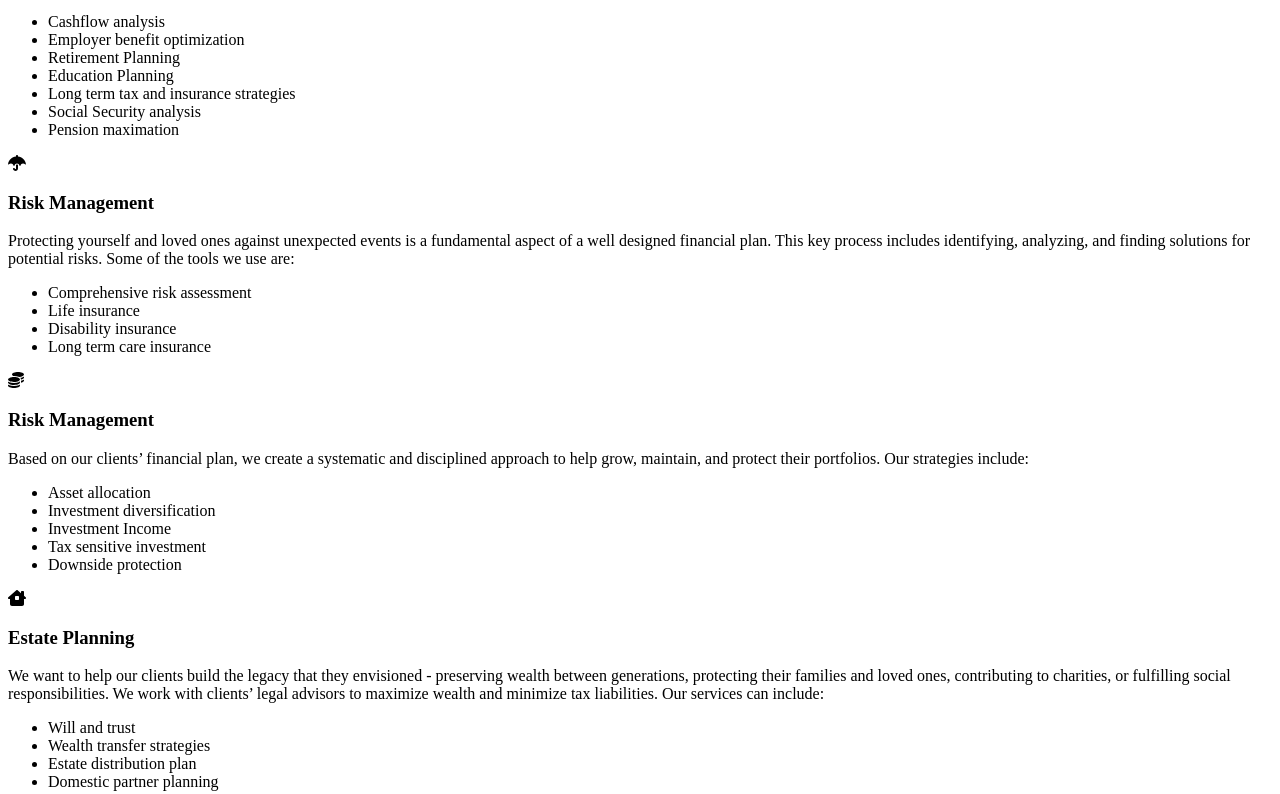
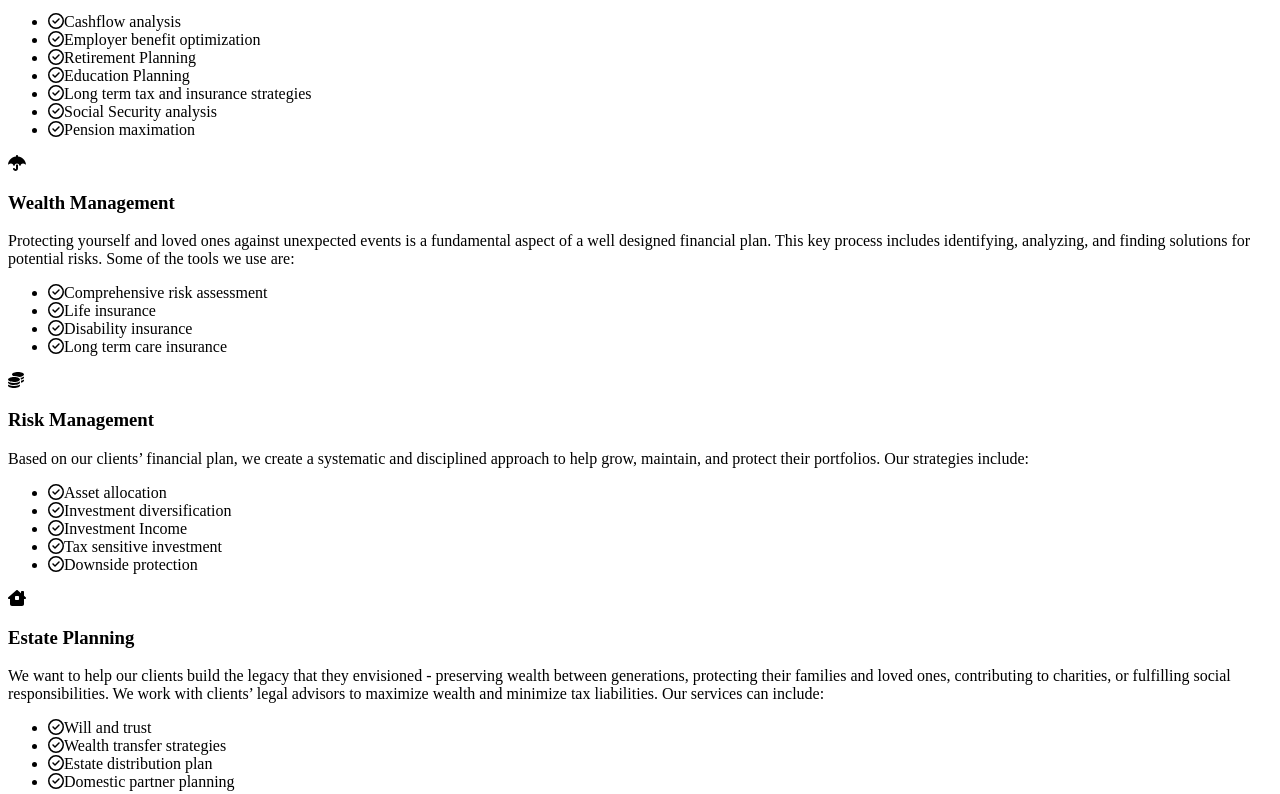
Before and after one commit to cruz02148/shawn-site, a Gatsby site: page /services in a window 1280 px wide. Shown: the part 574-1368 px from the top of the page. Built offline with nearby package versions, Linux system fonts and the light colour scheme; Gatsby itself is replaced by a stand-in of ours.

Commit message:
design update based on feedback round 2

```diff
--- a/src/components/Footer.js
+++ b/src/components/Footer.js
@@ -25,7 +25,8 @@ const Footer = () => {
             <div className='footer-contact'>
               <p>
                 <FontAwesomeIcon icon={faLocationDot} />
-                303 Wyman St, Ste 300, Waltham, MA 02451
+                303 Wyman St, Ste 300
+                <p className='contact-address-city'>Waltham MA 02451</p>
               </p>
               <p>
                 <FontAwesomeIcon icon={faPhoneAlt} />
--- a/src/components/Header.js
+++ b/src/components/Header.js
@@ -29,7 +29,7 @@ const Header = () => {
                   </div>
                   <div className='header-text'>
                     <h3>Call Us</h3>
-                    <p>781 228 1036</p>
+                    <p>(781) 228-1036</p>
                   </div>
                 </div>
               </Col>
--- a/src/components/NavigationBar.js
+++ b/src/components/NavigationBar.js
@@ -40,6 +40,7 @@ const NavigationBar = () => {
               <a className='nav-item nav-link' href='https://www.schwab.com/public/schwab/nn/login/login.html?seg=sac&lang=en'>Client Portal</a>
               <a className='nav-item nav-link' href='https://login.orionadvisor.com/login.html?s=portal&p=/portfolio/overview'>Orion Portal</a>
               <a className='nav-item nav-link' href='https://brokercheck.finra.org/'>Broker Check</a>
+              <Link className='nav-item nav-link' id='contactUsNavItem' to='/contact'>Contact Us</Link>
             </Nav>
             <div className='ml-auto'>
               <Link className='btn btn-custom' to='/contact'>Contact Us</Link>
--- a/src/pages/index.js
+++ b/src/pages/index.js
@@ -3,6 +3,10 @@ import { FontAwesomeIcon } from '@fortawesome/react-fontawesome'
 import { faCalendar, faLayerGroup, faSitemap, faArrowTrendUp } from '@fortawesome/free-solid-svg-icons'
 
 import '@fontsource/barlow'
+import '@fontsource/barlow/500.css'
+import '@fontsource/barlow/600.css'
+import '@fontsource/barlow/700.css'
+import '@fontsource/barlow/800.css'
 import '../styles/index.scss'
 
 // components
--- a/src/pages/services.js
+++ b/src/pages/services.js
@@ -4,6 +4,7 @@ import Container from 'react-bootstrap/Container'
 import Row from 'react-bootstrap/Row'
 import { FontAwesomeIcon } from '@fortawesome/react-fontawesome'
 import { faChartPie, faUmbrella, faCoins, faHouseChimneyWindow } from '@fortawesome/free-solid-svg-icons'
+import { faCheckCircle } from '@fortawesome/free-regular-svg-icons'
 
 // components
 import Footer from '../components/Footer'
@@ -30,28 +31,28 @@ const Services = () => {
                 Our objective is to outline clients’ goals, resources, concerns, and develop a comprehensive financial plan.
                 Our scope of work can include:</p>
                 <ul>
-                  <li>Cashflow analysis</li>
-                  <li>Employer benefit optimization</li>
-                  <li>Retirement Planning</li>
-                  <li>Education Planning</li>
-                  <li>Long term tax and insurance strategies</li>
-                  <li>Social Security analysis</li>
-                  <li>Pension maximation</li>
+                  <li><FontAwesomeIcon icon={faCheckCircle} />Cashflow analysis</li>
+                  <li><FontAwesomeIcon icon={faCheckCircle} />Employer benefit optimization</li>
+                  <li><FontAwesomeIcon icon={faCheckCircle} />Retirement Planning</li>
+                  <li><FontAwesomeIcon icon={faCheckCircle} />Education Planning</li>
+                  <li><FontAwesomeIcon icon={faCheckCircle} />Long term tax and insurance strategies</li>
+                  <li><FontAwesomeIcon icon={faCheckCircle} />Social Security analysis</li>
+                  <li><FontAwesomeIcon icon={faCheckCircle} />Pension maximation</li>
                 </ul>
               </div>
             </Col>
             <Col lg={6} md={6}>
               <div className='service-item'>
                 <FontAwesomeIcon icon={faUmbrella} />
-                <h3>Risk Management</h3>
+                <h3>Wealth Management</h3>
                 <p>Protecting yourself and loved ones against unexpected events is a fundamental aspect of a well
                 designed financial plan. This key process includes identifying, analyzing, and
                 finding solutions for potential risks. Some of the tools we use are:</p>
                 <ul>
-                  <li>Comprehensive risk assessment</li>
-                  <li>Life insurance</li>
-                  <li>Disability insurance</li>
-                  <li>Long term care insurance</li>
+                  <li><FontAwesomeIcon icon={faCheckCircle} />Comprehensive risk assessment</li>
+                  <li><FontAwesomeIcon icon={faCheckCircle} />Life insurance</li>
+                  <li><FontAwesomeIcon icon={faCheckCircle} />Disability insurance</li>
+                  <li><FontAwesomeIcon icon={faCheckCircle} />Long term care insurance</li>
                 </ul>
               </div>
             </Col>
@@ -62,11 +63,11 @@ const Services = () => {
                 <p>Based on our clients’ financial plan, we create a systematic and disciplined approach to
                 help grow, maintain, and protect their portfolios. Our strategies include:</p>
                 <ul>
-                  <li>Asset allocation</li>
-                  <li>Investment diversification</li>
-                  <li>Investment Income</li>
-                  <li>Tax sensitive investment</li>
-                  <li>Downside protection</li>
+                  <li><FontAwesomeIcon icon={faCheckCircle} />Asset allocation</li>
+                  <li><FontAwesomeIcon icon={faCheckCircle} />Investment diversification</li>
+                  <li><FontAwesomeIcon icon={faCheckCircle} />Investment Income</li>
+                  <li><FontAwesomeIcon icon={faCheckCircle} />Tax sensitive investment</li>
+                  <li><FontAwesomeIcon icon={faCheckCircle} />Downside protection</li>
                 </ul>
               </div>
             </Col>
@@ -79,10 +80,10 @@ const Services = () => {
                 charities, or fulfilling social responsibilities. We work with
                 clients’ legal advisors to maximize wealth and minimize tax liabilities. Our services can include:</p>
                 <ul>
-                  <li>Will and trust</li>
-                  <li>Wealth transfer strategies</li>
-                  <li>Estate distribution plan</li>
-                  <li>Domestic partner planning</li>
+                  <li><FontAwesomeIcon icon={faCheckCircle} />Will and trust</li>
+                  <li><FontAwesomeIcon icon={faCheckCircle} />Wealth transfer strategies</li>
+                  <li><FontAwesomeIcon icon={faCheckCircle} />Estate distribution plan</li>
+                  <li><FontAwesomeIcon icon={faCheckCircle} />Domestic partner planning</li>
                 </ul>
               </div>
             </Col>
--- a/src/styles/index.scss
+++ b/src/styles/index.scss
@@ -20,7 +20,7 @@ $screen-lg: 992px;
 /********* General CSS *********/
 /*******************************/
 body {
-  color: #444444;
+  color: $color1;
   font-weight: 400;
   background: #ffffff;
   font-family: 'Barlow', sans-serif;
@@ -137,6 +137,10 @@ a:focus {
   font-weight: 800;
   letter-spacing: 1px;
   font-style: italic;
+
+  @media screen and (max-width: $screen-mobile) {
+    font-size: 32px;
+  }
 }
 
 .header .logo a {
@@ -266,6 +270,10 @@ a:focus {
 
 @media (min-width: $screen-lg) {
   .nav-bar .navbar-brand {
+    display: none;
+  }
+
+  #contactUsNavItem {
     display: none;
   }
 }
@@ -524,13 +532,23 @@ a:focus {
 }
 
 .process .process-item h3 {
-  color: $color5;
+  color: $color2;
   margin-bottom: 10px;
   font-size: 20px;
   font-weight: 700;
   letter-spacing: 1px;
   text-align: center;
 }
+
+// .process .process-item h3::after {
+//   position: absolute;
+//   content: "";
+//   width: 50%;
+//   height: 2px;
+//   left: 25%;
+//   bottom: 0;
+//   background: $color2;
+// }
 
 .process .process-item p {
   margin: 0;
@@ -539,10 +557,12 @@ a:focus {
 .process .process-item ul {
   margin: 0;
   padding: 0;
+  padding-left: 5rem;
   margin-bottom: 25px;
 }
 
 .process .process-item ul li {
+  list-style: none;
   margin-bottom: 5px;
 }
 
@@ -708,6 +728,15 @@ a:focus {
   color: $color1;
 }
 
+.team .team-item ul li {
+  list-style: none;
+}
+
+.team .team-item ul li svg {
+  margin-right: 8px;
+  color: $color2;
+}
+
 /*******************************/
 /********* Services CSS *********/
 /*******************************/
@@ -726,7 +755,7 @@ a:focus {
 }
 
 .service .service-item svg {
-  color: $color1;
+  color: $color1; // change so it goes from $color2 at the top to $color1 at the bottom
   font-size: 60px;
   line-height: 75px;
   margin-bottom: 20px;
@@ -743,7 +772,7 @@ a:focus {
 }
 
 .service .service-item h3 {
-  color: $color5;
+  color: $color2;
   margin-bottom: 10px;
   font-size: 20px;
   font-weight: 700;
@@ -762,10 +791,19 @@ a:focus {
 }
 
 .service .service-item ul li {
+  list-style: none;
   margin-bottom: 5px;
 }
 
 .service .service-item ul li i {
+  margin-right: 8px;
+  color: $color2;
+}
+
+.service .service-item ul li svg {
+  font-size: inherit;
+  line-height: inherit;
+  margin-bottom: 0px;
   margin-right: 8px;
   color: $color2;
 }
@@ -808,6 +846,11 @@ a:focus {
 .values .values-content ul li i {
   margin-right: 8px;
   color: $color1;
+}
+
+.values .values-content ul li svg {
+  margin-right: 8px;
+  color: $color2;
 }
 
 /*******************************/
@@ -914,13 +957,13 @@ a:focus {
 .footer {
   position: relative;
   margin-top: 32px;
-  padding-top: 90px;
   background: $color1;
 }
 
 .footer .footer-contact {
   position: relative;
   margin-bottom: 45px;
+  margin-top: 60px;
   color: #ffffff;
 }
 
@@ -936,12 +979,30 @@ a:focus {
   margin-right: 20px;
 }
 
+.footer .footer-contact h4 {
+  color: $color3;
+  margin-bottom: 16px;
+  margin-left: 32px;
+}
+
 .footer .footer-contact p i {
   width: 25px;
 }
 
+.footer .contact-address-city {
+  margin-left: 32px;
+}
+
 .footer-disclosure {
   color: #fff;
+  font-size: 12px;
+  margin-top: 60px;
+}
+
+@media screen and (max-width: 991.98px) {
+  .footer .footer-contact, .footer-disclosure {
+    margin-top: 0px;
+  }
 }
 
 // Team Page
@@ -990,67 +1051,6 @@ a:focus {
   }
 }
 
-// Process Page
-// .process-container {
-//   margin: 24px 48px;
-// }
-
-// .process-list {
-//   display: flex;
-//   flex-direction: column;
-//   padding: 0;
-
-//   li {
-//     display: flex;
-//     list-style: none;
-//   }
-// }
-
-// .process-item {
-//   box-shadow: 0 4px 8px 0 rgba(0, 0, 0, 0.2);
-//   margin-bottom: 32px;
-//   // padding: 16px 24px;
-
-//   &:nth-child(odd) {
-//     background-color: $light-green;
-//   }
-
-//   &:nth-child(even) {
-//     background-color: $black;
-
-//     li, .process-item__title {
-//       color: $light;
-//     }
-//   }
-
-//   &__title {
-//     font-size: 24px;
-//     font-weight: bold;
-//   }
-
-//   &__number-container {
-//     background-color: $light;
-//     // border-radius: 100%;
-//     flex: 1;
-//     padding: 16px 24px;
-//     text-align: center;
-
-//     p {
-//       color: $black;
-//       font-size: 64px;
-//     }
-//   }
-
-//   &__items-container {
-//     flex: 7;
-//     padding: 16px 24px;
-//   }
-
-//   &__items-list {
-//     padding-left: 8px;
-//   }
-// }
-
 // Services Pages
 .services-container {
   background-color: $light;
```
Also changed, not shown: src/pages/team.js (+4 -3 lines), src/pages/values.js (+10 -8 lines), src/images/logo_white.png.
